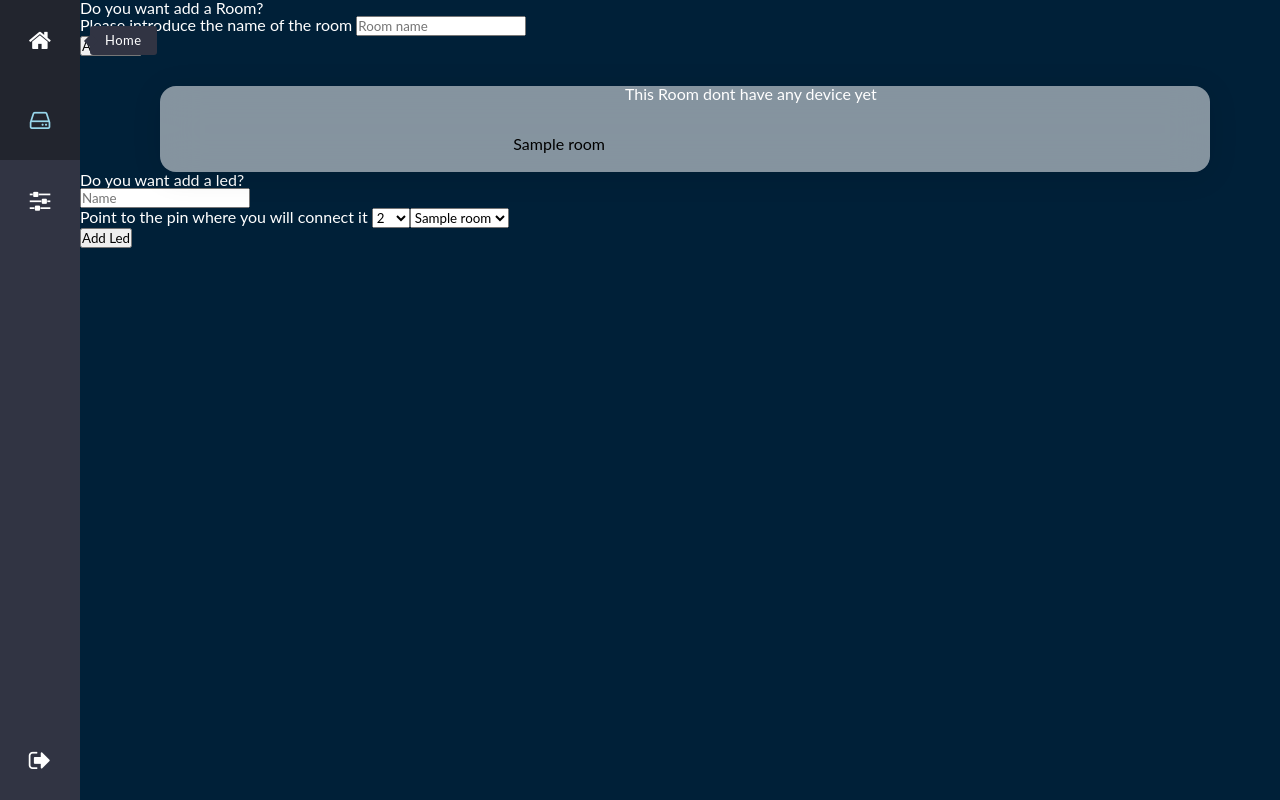
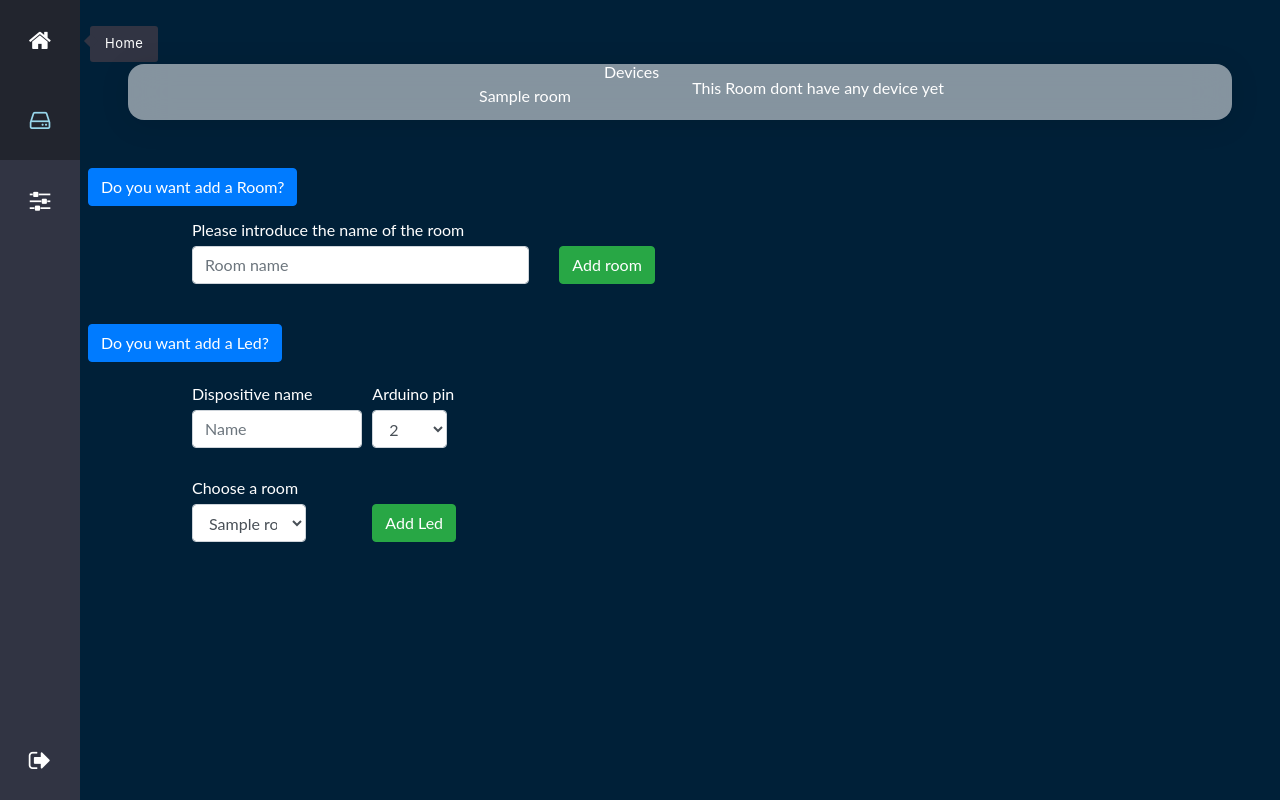
Before and after one commit to j4ngx/ESP_Domotic, a PHP site: page /php/device.php in a window 1280 px wide. Run offline with PHP 8.4, Linux system fonts and the light colour scheme; the visitor is signed in with stand-in values (Sample User, id 1); tables that the repository leaves empty hold one stand-in row (values such as "Sample post").

Commit message:
Update device.php

```diff
--- a/php/device.php
+++ b/php/device.php
@@ -12,14 +12,22 @@ if (!isset($_SESSION)) {
 <head>
     <meta charset="UTF-8"/>
     <title>Devices</title>
+    <link rel="stylesheet" href="https://cdn.jsdelivr.net/npm/bootstrap@4.0.0/dist/css/bootstrap.min.css" integrity="sha384-Gn5384xqQ1aoWXA+058RXPxPg6fy4IWvTNh0E263XmFcJlSAwiGgFAW/dAiS6JXm" crossorigin="anonymous">
+    <link rel="stylesheet" href="https://cdnjs.cloudflare.com/ajax/libs/font-awesome/4.7.0/css/font-awesome.min.css">
+
     <link rel="stylesheet" href="../css/general.css"/>
     <link rel="stylesheet" href="../css/navbar.css"/>
     <link rel="stylesheet" href="../css/devices.css"/>
     <link rel="stylesheet" href="../css/switch.css"/>
 
-    <link href="./navbar.css" rel="stylesheet/scss" type="text/css">
+    <script src="https://cdn.jsdelivr.net/npm/popper.js@1.14.7/dist/umd/popper.min.js" integrity="sha384-UO2eT0CpHqdSJQ6hJty5KVphtPhzWj9WO1clHTMGa3JDZwrnQq4sF86dIHNDz0W1" crossorigin="anonymous"></script>
+    <script src="https://cdn.jsdelivr.net/npm/bootstrap@4.3.1/dist/js/bootstrap.min.js" integrity="sha384-JjSmVgyd0p3pXB1rRibZUAYoIIy6OrQ6VrjIEaFf/nJGzIxFDsf4x0xIM+B07jRM" crossorigin="anonymous"></script>
+
+
     <script src="https://ajax.googleapis.com/ajax/libs/jquery/3.6.0/jquery.min.js"></script>
-    <link rel="stylesheet" href="https://cdnjs.cloudflare.com/ajax/libs/font-awesome/4.7.0/css/font-awesome.min.css">
+
+
+
 </head>
 <body>
 
@@ -49,13 +57,7 @@ if (!isset($_SESSION)) {
     <script src="../js/sideBar.js"></script>
 
 <div class="content-general">
-    <label>Do you want add a Room?</label>
-    <form action="<?php $_SERVER["PHP_SELF"];?>" method="post">
-        <label>Please introduce the name of the room</label>
-        <input type="text" name="roomName" placeholder="Room name"><br>
-        <input type="submit" name="addRoom" value="Add room">
-    </form>
-
+  <label>    </label>
     <?php
         if(isset($_POST['addRoom'])){
             addRoom();
@@ -66,13 +68,20 @@ if (!isset($_SESSION)) {
         $con = conectDatabase();
 
         $id_user = $_SESSION['id_user'];
-
         $rooms = $con -> query("SELECT * from Rooms where id_user='$id_user'");
 
        while ($room = $rooms->fetch(5)){
 
-            echo "<div class=\"room\"><span id=\"roomName\">$room->roomName</span><div class=\"content_room\">";
+          echo "<div class=\"room m-5\">";
+            echo "<div class=\"row\">";
+              echo "<p class=\"row col mt-4 ml-5 roomName\">$room->roomName</p>";
+            echo "</div>";
 
+            echo "<div class=\"row\">";
+              echo "<p class=\"row col ml-5 devices\">Devices</p>";
+            echo "</div>";
+
+            echo "<div class=\"row mt-3 ml-5\">";
           $result=$con->query("SELECT * from Leds where id_user = '$id_user' and roomName = '$room->roomName'");
 
           if ($result->rowCount() != 0 ) {
@@ -84,17 +93,26 @@ if (!isset($_SESSION)) {
                   $status=$row->status;
 
                   if($status==0){
-                        echo"<p>$location</p><label class='switch'>
+                      echo"<div class=\"col-sm-1 d-inline\">
+                              <label class='switch'>
                               <input type='checkbox' id='$id_led' value='$status'>
                               <span class='slider round'></span>
-                            </label><p class ='$id_led text_id_led'>$id_led</p><br>";
+                              </label>
+                              <p class ='$id_led text_id_led'>$id_led</p>
+                              <p>$location</p>
+                            </div>";
+
 
 
                   }else{
-                        echo"<p>$location</p><label class='switch'>
+                    echo"<div class=\"col-sm-1 d-inline\">
+                            <label class='switch'>
                             <input type='checkbox' id='$id_led' value='$status' checked>
                             <span class='slider round'></span>
-                            </label><p class ='$id_led text_id_led'>$id_led</p><br>";
+                            </label>
+                            <p class ='$id_led text_id_led'>$id_led</p>
+                            <p>$location</p>
+                          </div>";
 
                   }
 
@@ -108,25 +126,55 @@ if (!isset($_SESSION)) {
                         });
                     </script>";
               }
-
+              echo "</div>";
           }else{
-                echo "<label id=\"empty\">This Room dont have any device yet<label>";
+              echo "<div class=\" d-inline\"><label id=\"empty\">This Room dont have any device yet<label></div>";
           }
 
           echo "</div></div>";
 
         }
+
     ?>
 
+    <button class="btn btn-primary m-2 d-block" type="button" data-toggle="collapse" data-target="#collapseRoom" aria-expanded="false" aria-controls="collapseRoom">
+      Do you want add a Room?
+    </button>
+    <div class="pl-xl-5 m-3" id="collapseRoom">
+      <div class="well pl-xl-5">
 
-    <label>Do you want add a led?</label>
         <form action="<?php $_SERVER["PHP_SELF"];?>" method="post">
-        <input type="text" name="location" placeholder="Name"/><br/>
-        <label>Point to the pin where you will connect it</label>
+          <div class="form-group">
+            <label>Please introduce the name of the room</label>
+            <div class="row">
+              <div class="col-sm-4">
+                <input type="text" class="form-control" id="exampleFormControlInput1" name="roomName" placeholder="Room name"><br>
+              </div>
+              <div class="col">
+                <input type="submit" class="btn btn-success" name="addRoom" value="Add room">
+              </div>
+            </div>
+          </div>
+        </form>
+      </div>
+    </div>
+
+    <button class="btn btn-primary m-2" type="button" data-toggle="collapse" data-target="#collapseLed" aria-expanded="false" aria-controls="collapseLed">
+      Do you want add a Led?
+    </button>
+    <div class="pl-xl-5 m-3" id="collapseLed">
+      <div class="well pl-xl-5 ">
+        <form action="<?php $_SERVER["PHP_SELF"];?>" method="post">
+          <div class="form-row">
+            <div class="form-group col-md-2">
+              <label>Dispositive name</label>
+              <input type="text" name="location" class="form-control" placeholder="Name"/><br/>
+            </div>
+            <div class="form-group col">
+              <label for="inputPinArduino" class="d-block">Arduino pin</label>
+              <select name="pinArduino" class="form-control  col-sm-1" id="inputPinArduino">
               <?php
                 $id_user = $_SESSION['id_user'];
-
-            echo "<select name=\"pinArduino\">";
 
                 $pins = $con->query("SELECT pin from Leds");
 
@@ -143,25 +191,35 @@ if (!isset($_SESSION)) {
                         echo "<option value=\"$i\">$i</option>";
                     }
                 }
-
-            echo "</select>";
-            echo "<select name=\"roomName\">";
-
+                ?>
+                </select>
+              </div>
+            </div>
+            <div class="form-row">
+              <div class="form-group col-md-2">
+                  <label for="inputRoomName">Choose a room</label>
+                  <select class="form-control col-md-8" name="roomName" id="inputRoomName">
+                  <?php
                     $rooms = $con -> query("SELECT * from Rooms where id_user='$id_user'");
 
                     while ($room = $rooms->fetch(5)){
                          echo "<option value=\"$room->roomName\">$room->roomName</option>";
-
                     }
                   ?>
-        </select><br>
-        <input type="submit" name="addLed" value="Add Led"/>
+                </select>
+              </div>
+                <div class="form-group col">
+                  <input  type="submit" class="btn btn-success mt-4" name="addLed" value="Add Led"/>
+                </div>
+            </div>
+      </div>
+    </div>
     <?php
     if(isset($_POST['addLed'])){
         addLED();
     }
     ?>
-    </form>
+
 
 </div>
 </body>
```
Lines whose indentation alone changed are shown as unchanged.
